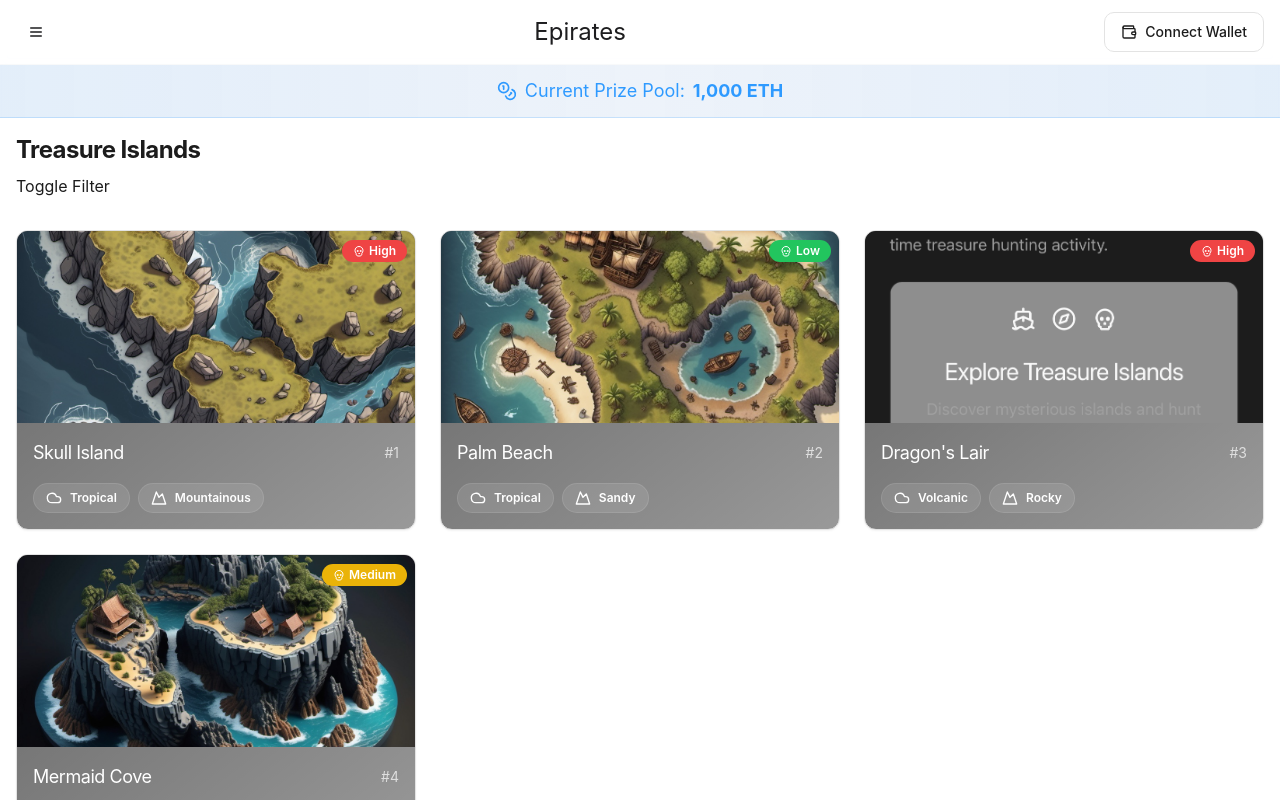
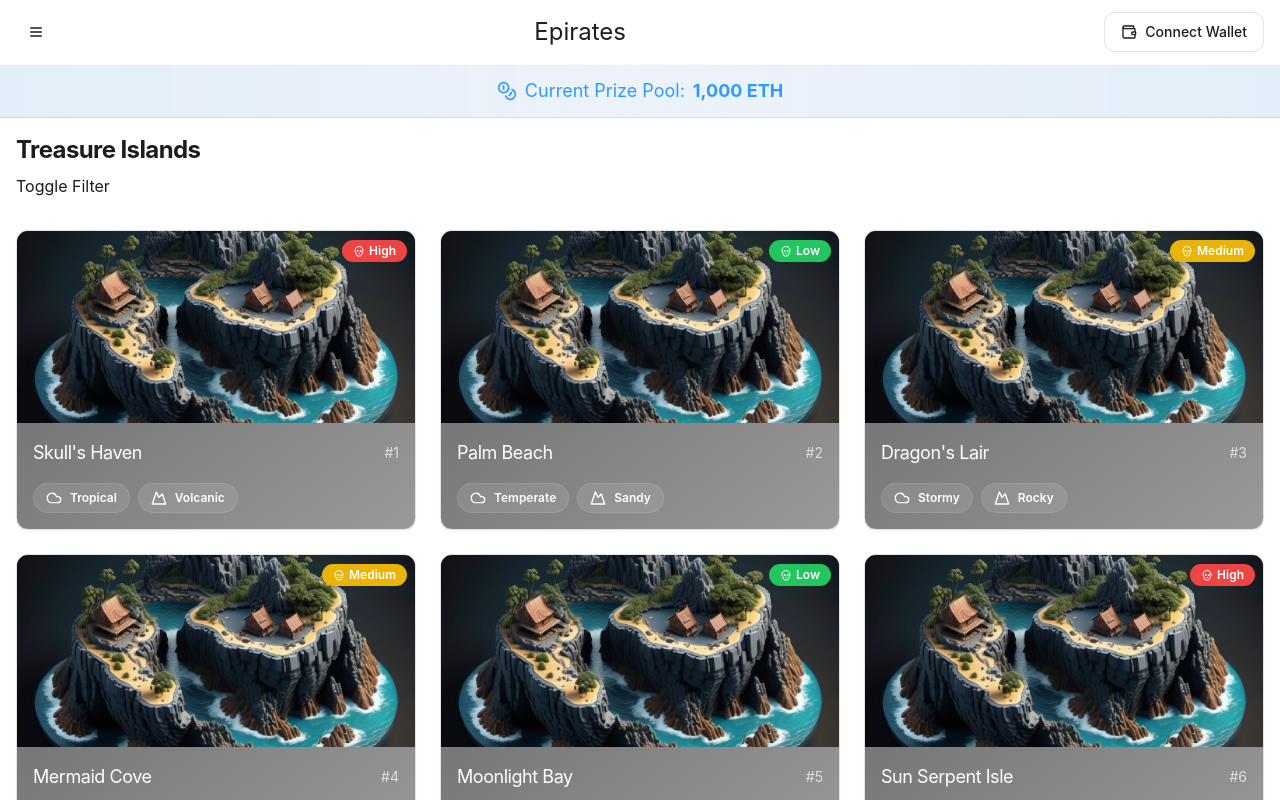
Before and after one commit to Gherard0-eth/gptnemo-ai, a React (Vite) app: page /treasure-islands in a window 1280 px wide. Both pictures are taken after a click on the button "Toggle Filter". Built offline with nearby package versions, Linux system fonts and the light colour scheme.

Commit message:
Update islands to ten total
Increased the total number of islands in the game to ten. Updated the debugging information accordingly.
[skip gpt_engineer]

```diff
--- a/src/data/islandData.ts
+++ b/src/data/islandData.ts
@@ -1,4 +1,4 @@
-import { Mountain, Cloud, Anchor, Skull, LucideIcon } from "lucide-react";
+import { Mountain, Cloud, Anchor, Skull, Waves, Sun, Wind, Moon, Fish, Map, LucideIcon } from "lucide-react";
 
 export type DangerLevel = "Low" | "Medium" | "High";
 
@@ -40,7 +40,7 @@ export const islandData: Record<string, Island> = {
     characteristics: [
       { label: "Coral Reefs", icon: Cloud },
       { label: "Clear Waters", icon: Anchor },
-      { label: "Friendly Merfolk", icon: Skull },
+      { label: "Friendly Merfolk", icon: Fish },
     ]
   },
   "3": {
@@ -66,8 +66,86 @@ export const islandData: Record<string, Island> = {
     characteristics: [
       { label: "Clear Waters", icon: Cloud },
       { label: "Hidden Reefs", icon: Mountain },
-      { label: "Mermaid Sightings", icon: Skull },
+      { label: "Mermaid Sightings", icon: Fish },
       { label: "Ancient Ruins", icon: Anchor },
+    ]
+  },
+  "5": {
+    name: "Moonlight Bay",
+    description: "A mysterious bay that glows under the full moon. Ancient maps suggest this location holds the key to a legendary pirate's fortune.",
+    climate: "Moderate",
+    terrain: "Coastal",
+    dangerLevel: "Low",
+    coordinates: { lat: 41.9028, lng: 12.4964 },
+    characteristics: [
+      { label: "Bioluminescent Waters", icon: Moon },
+      { label: "Hidden Coves", icon: Mountain },
+      { label: "Ancient Maps", icon: Map },
+    ]
+  },
+  "6": {
+    name: "Sun Serpent Isle",
+    description: "An island where ancient serpent-like creatures are said to guard vast treasures. The tropical climate makes it a paradise, but dangers lurk beneath.",
+    climate: "Tropical",
+    terrain: "Jungle",
+    dangerLevel: "High",
+    coordinates: { lat: -3.7319, lng: -38.5267 },
+    characteristics: [
+      { label: "Dense Jungle", icon: Cloud },
+      { label: "Mysterious Creatures", icon: Skull },
+      { label: "Ancient Temples", icon: Sun },
+    ]
+  },
+  "7": {
+    name: "Windswept Peak",
+    description: "A mountainous island where strong winds guard the secrets of lost expeditions. The howling gales are said to whisper clues to hidden treasures.",
+    climate: "Windy",
+    terrain: "Mountainous",
+    dangerLevel: "Medium",
+    coordinates: { lat: 51.5074, lng: -0.1278 },
+    characteristics: [
+      { label: "Strong Winds", icon: Wind },
+      { label: "Mountain Peaks", icon: Mountain },
+      { label: "Lost Expeditions", icon: Map },
+    ]
+  },
+  "8": {
+    name: "Coral Crown",
+    description: "A ring-shaped island surrounded by vibrant coral reefs. Pirates of old used this natural fortress to hide their most valuable treasures.",
+    climate: "Tropical",
+    terrain: "Coral",
+    dangerLevel: "Low",
+    coordinates: { lat: -17.7134, lng: 178.0650 },
+    characteristics: [
+      { label: "Coral Gardens", icon: Fish },
+      { label: "Clear Lagoon", icon: Waves },
+      { label: "Hidden Passages", icon: Anchor },
+    ]
+  },
+  "9": {
+    name: "Storm's End",
+    description: "A perpetually storm-surrounded island that only reveals its secrets when the weather clears. Many believe it holds the treasure of the legendary Storm King.",
+    climate: "Stormy",
+    terrain: "Rocky",
+    dangerLevel: "High",
+    coordinates: { lat: 55.9533, lng: -3.1883 },
+    characteristics: [
+      { label: "Perpetual Storms", icon: Cloud },
+      { label: "Dangerous Cliffs", icon: Mountain },
+      { label: "Ancient Legend", icon: Skull },
+    ]
+  },
+  "10": {
+    name: "Golden Sands",
+    description: "A desert island with golden beaches hiding centuries of buried treasures. The shifting sands reveal and conceal different clues with each passing day.",
+    climate: "Arid",
+    terrain: "Desert",
+    dangerLevel: "Medium",
+    coordinates: { lat: 25.2048, lng: 55.2708 },
+    characteristics: [
+      { label: "Shifting Sands", icon: Wind },
+      { label: "Ancient Ruins", icon: Sun },
+      { label: "Hidden Oasis", icon: Map },
     ]
   }
 };
--- a/src/hooks/useTreasureHunt.ts
+++ b/src/hooks/useTreasureHunt.ts
@@ -8,7 +8,7 @@ interface TreasureLocation {
   };
 }
 
-const ISLANDS = ["001", "002", "003", "004", "005", "006", "007", "008", "009", "010"];
+const ISLANDS = ["1", "2", "3", "4", "5", "6", "7", "8", "9", "10"];
 const GRID_SIZE = 6;
 
 const selectRandomLocation = (): TreasureLocation => {
--- a/src/pages/TreasureIslands.tsx
+++ b/src/pages/TreasureIslands.tsx
@@ -1,41 +1,7 @@
 import { useState } from "react";
 import { useTreasureHunt } from "@/hooks/useTreasureHunt";
 import { IslandCard } from "@/components/IslandCard";
-
-const MOCK_ISLANDS = [
-  {
-    id: "1",
-    name: "Skull Island",
-    climate: "Tropical",
-    terrain: "Mountainous",
-    dangerLevel: "High" as const,
-    imageUrl: "/lovable-uploads/83bb3fee-d72f-4649-85c3-c54b5bd5f72f.png"
-  },
-  {
-    id: "2",
-    name: "Palm Beach",
-    climate: "Tropical",
-    terrain: "Sandy",
-    dangerLevel: "Low" as const,
-    imageUrl: "/lovable-uploads/89c3491b-16e9-4b19-8004-9f5e66b901f5.png"
-  },
-  {
-    id: "3",
-    name: "Dragon's Lair",
-    climate: "Volcanic",
-    terrain: "Rocky",
-    dangerLevel: "High" as const,
-    imageUrl: "/lovable-uploads/a7a99faf-3a38-4061-b9dc-4f474001bf8f.png"
-  },
-  {
-    id: "4",
-    name: "Mermaid Cove",
-    climate: "Temperate",
-    terrain: "Coastal",
-    dangerLevel: "Medium" as const,
-    imageUrl: "/lovable-uploads/b8de5ac2-3913-4942-bbc3-5b76abaa913d.png"
-  }
-];
+import { islandData } from "@/data/islandData";
 
 const TreasureIslands = () => {
   const [isFilterOpen, setIsFilterOpen] = useState(false);
@@ -59,6 +25,15 @@ const TreasureIslands = () => {
     );
   }
 
+  const islands = Object.entries(islandData).map(([id, data]) => ({
+    id,
+    name: data.name,
+    climate: data.climate,
+    terrain: data.terrain,
+    dangerLevel: data.dangerLevel,
+    imageUrl: `/lovable-uploads/b8de5ac2-3913-4942-bbc3-5b76abaa913d.png`
+  }));
+
   return (
     <div className="min-h-screen bg-background dark:bg-apple-gray-700 transition-colors duration-300">
       <header className="p-4">
@@ -70,7 +45,7 @@ const TreasureIslands = () => {
 
       {/* Island Grid */}
       <div className="grid grid-cols-1 md:grid-cols-2 lg:grid-cols-3 gap-6 p-4">
-        {MOCK_ISLANDS.map((island) => (
+        {islands.map((island) => (
           <IslandCard key={island.id} {...island} />
         ))}
       </div>
```
